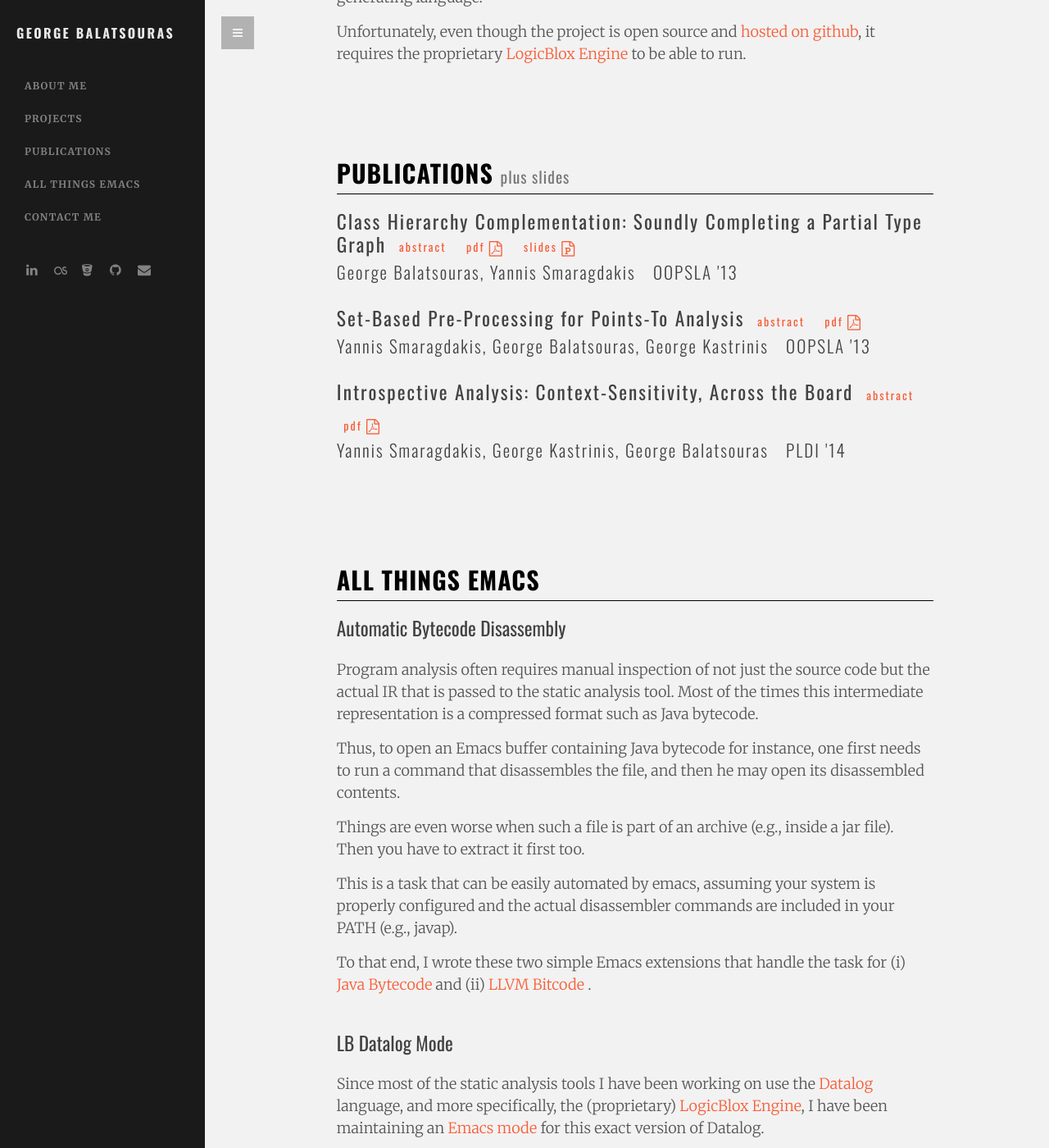
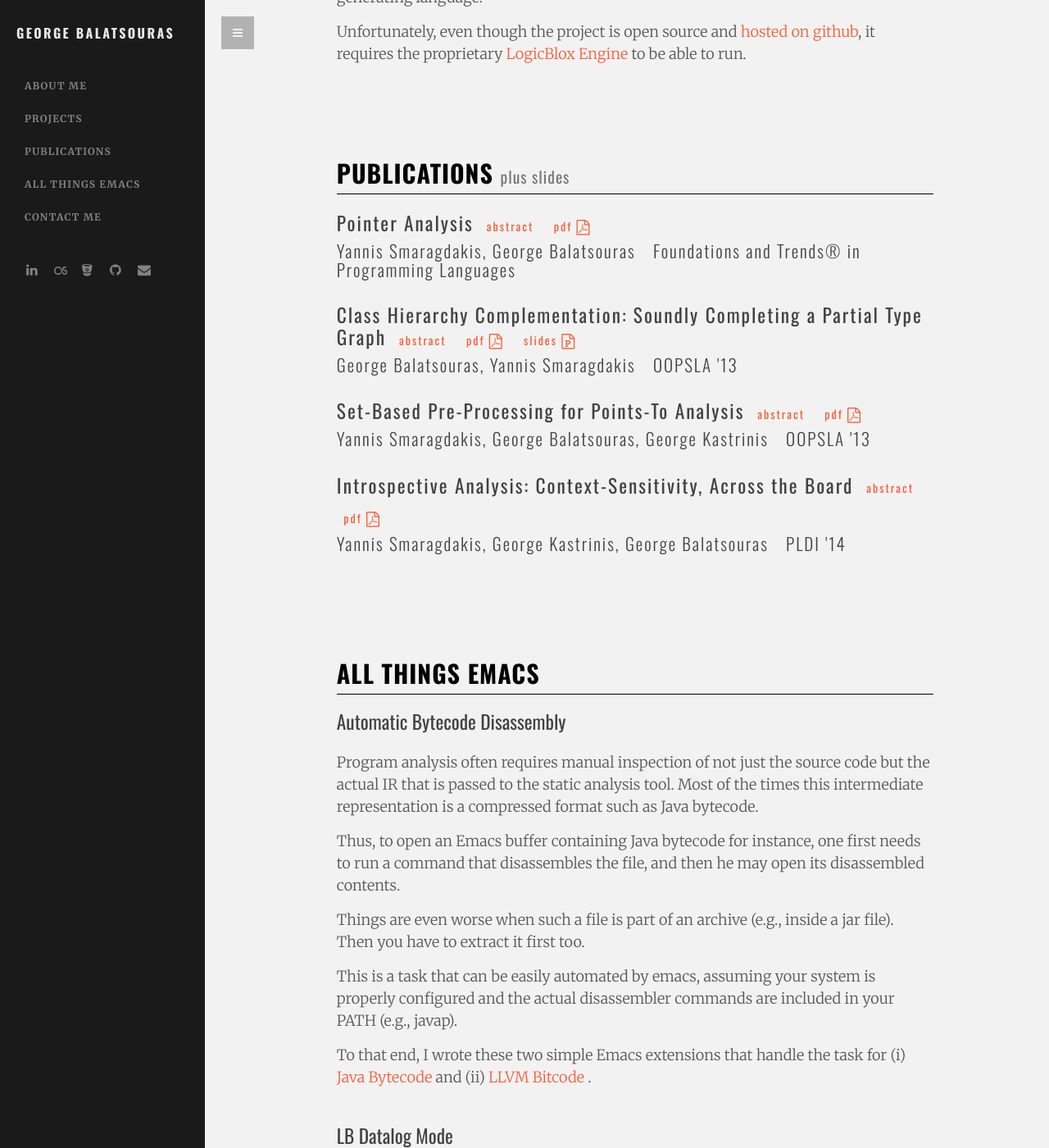
Before and after one commit to gbalats/gbalats.github.io, a Jekyll site: the page built from index.html, in a window 1280 px wide and 1400 px high, scrolled down 950 px. Shown: the whole window at 82% size. Built offline with Jekyll 4.4.1, drawn with Linux system fonts in a browser that asks for light colours.

Commit message:
Add survey in publications.

```diff
--- a/_data/publications.yaml
+++ b/_data/publications.yaml
@@ -1,3 +1,26 @@
+- doi: "10.1561/2500000014"
+  url: http://dx.doi.org/10.1561/2500000014
+  title: >
+    Pointer Analysis
+  authors:
+    - Yannis Smaragdakis
+    - George Balatsouras
+  journal: "Foundations and Trends&#174; in Programming Languages"
+  pdf_link: http://yanniss.github.io/points-to-tutorial15.pdf
+  abstract: |
+    Pointer analysis is a fundamental static program analysis, with a
+    rich literature and wide applications. The goal of pointer
+    analysis is to compute an approximation of the set of program
+    objects that a pointer variable or expression can refer to. We
+    present an introduction and survey of pointer analysis techniques,
+    with an emphasis on distilling the essence of common analysis
+    algorithms. To this end, we focus on a declarative presentation of
+    a common core of pointer analyses: algorithms are modeled as
+    configurable, yet easy-to-follow, logical specifications. The
+    specifications serve as a starting point for a broader discussion
+    of the literature, as independent threads spun from the
+    declarative model.
+
 - doi: "2509136.2509530"
   title: >
     Class Hierarchy Complementation: Soundly Completing a Partial Type Graph
--- a/_includes/papers.html
+++ b/_includes/papers.html
@@ -4,9 +4,11 @@
   <div class="paper">
     <h3 class="paper-heading">
       <!-- Paper Title -->
-      <a href="http://dl.acm.org/citation.cfm?id={{ paper.doi }}">
-        {{ paper.title }}
-      </a>
+      {% if paper.url %}
+      <a href="{{ paper.url }}">{{ paper.title }}</a>
+      {% else %}
+      <a href="{{ paper.doi | prepend:'http://dl.acm.org/citation.cfm?id=' }}">{{ paper.title }}</a>
+      {% endif %}
       <!-- Toggle Abstract Button -->
       <a class="btn toggle-abstract" data-toggle="collapse"
          data-target="#abstract{{ forloop.index }}"
@@ -28,8 +30,13 @@
       <!-- Paper Authors -->
       <span class="paper-authors">
         {{ paper.authors | join: ', ' }}
+        {% if paper.conference %}
         <!-- Conference -->
         <span class="conf">{{ paper.conference }}</span>
+        {% elsif paper.journal %}
+        <!-- Conference -->
+        <span class="journal">{{ paper.journal }}</span>
+        {% endif %}
       </span>
     </h3>
     <p id="abstract{{ forloop.index }}" class="paper-abstract collapse">
--- a/_sass/_publications.scss
+++ b/_sass/_publications.scss
@@ -3,7 +3,7 @@
 .paper {
   margin-bottom: $spacing-unit;
 
-  .conf {
+  .conf, .journal {
     margin-left: $spacing-unit / 2;
   }
 
```
